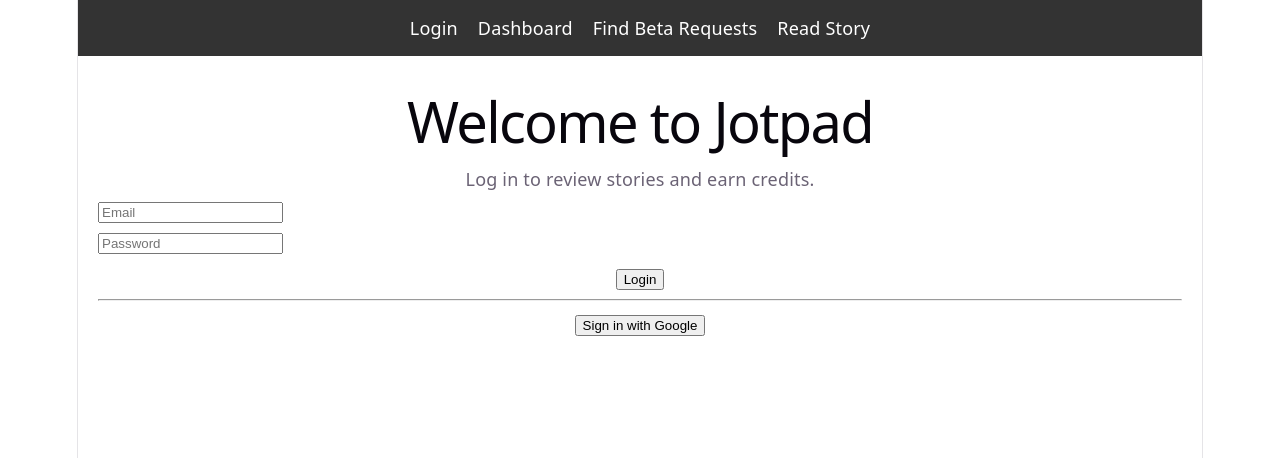
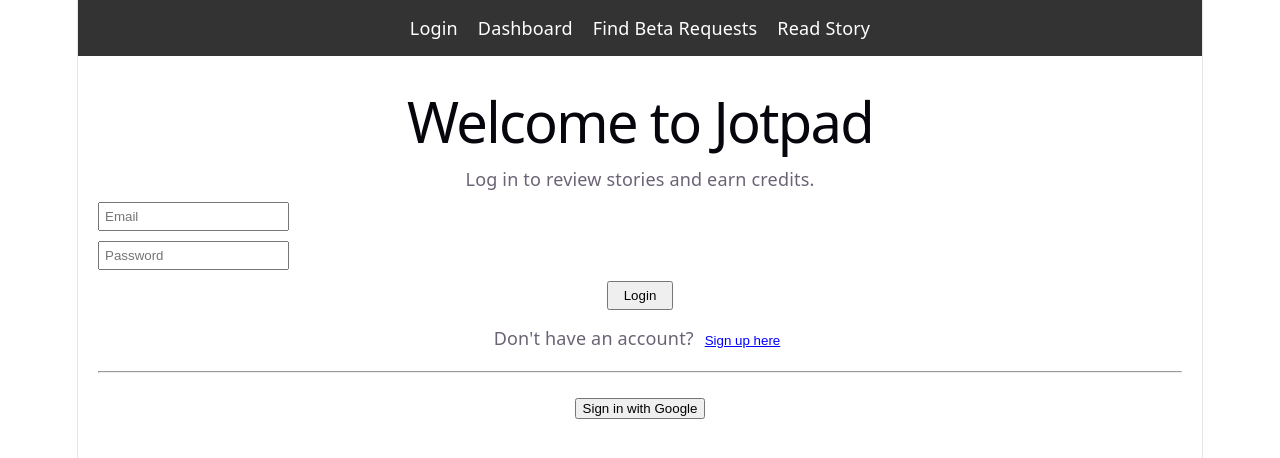
Before and after one commit to UCR-CS110/final-project-jotpad, a React app in the folder frontend/: page / in a window 1280 px wide. Shown: the top 458 px of the page. Built offline with nearby package versions, Linux system fonts and the light colour scheme; the HTML template or start-up script is replaced by a standard one.

Commit message:
Update Login.jsx with React state for user authentication

```diff
--- a/frontend/src/components/Login.jsx
+++ b/frontend/src/components/Login.jsx
@@ -1,17 +1,68 @@
-import React from 'react';
+import React, { useState } from 'react';
 
 function Login() {
+  // Store the user input
+  const [email, setEmail] = useState('');
+  const [password, setPassword] = useState('');
+
+  // true = Login view, false = Sign Up view
+  const [isLoginView, setIsLoginView] = useState(true);
+
+  const handleSubmit = (e) => {
+    e.preventDefault(); // Prevents the page from reloading
+    if (isLoginView) {
+      alert(`Logging in with: ${email}!`);
+      // Future logic for Login API call
+    } else {
+      alert(`Creating a new account with: ${email}!`);
+      // Future logic for Sign Up API call
+    }
+  };
+
   return (
     <div style={{ padding: '20px' }}>
       <h1>Welcome to Jotpad</h1>
-      <p>Log in to review stories and earn credits.</p>
-      <form>
-        <input type="email" placeholder="Email" style={{ display: 'block', margin: '10px 0' }} />
-        <input type="password" placeholder="Password" style={{ display: 'block', margin: '10px 0' }} />
-        <button type="button">Login</button>
+
+      {/* Text based on the current view */}
+      <p>{isLoginView ? 'Log in to review stories and earn credits.' : 'Create an account to join the community and share your stories.'}</p>
+
+      <form onSubmit={handleSubmit}>
+        <input
+          type="email"
+          placeholder="Email"
+          value={email}
+          onChange={(e) => setEmail(e.target.value)}
+          style={{ display: 'block', margin: '10px 0', padding: '5px' }}
+          required
+        />
+        <input
+          type="password"
+          placeholder="Password"
+          value={password}
+          onChange={(e) => setPassword(e.target.value)}
+          style={{ display: 'block', margin: '10px 0', padding: '5px' }}
+          required
+        />
+        <button type="submit" style={{ padding: '5px 15px', cursor: 'pointer' }}>
+          {isLoginView ? 'Login' : 'Sign Up'}
+        </button>
       </form>
-      <hr />
-      <button type="button">Sign in with Google</button>
+
+      <p style={{ marginTop: '15px' }}>
+        {isLoginView ? "Don't have an account? " : "Already have an account? "}
+        <button
+          type="button"
+          onClick={() => setIsLoginView(!isLoginView)}
+          style={{ background: 'none', border: 'none', color: 'blue', cursor: 'pointer', textDecoration: 'underline' }}
+        >
+          {isLoginView ? 'Sign up here' : 'Log in here'}
+        </button>
+      </p>
+
+      <hr style={{ margin: '20px 0' }} />
+      <button type="button" onClick={() => alert("Google sign-in coming soon!")}>
+        Sign in with Google
+      </button>
     </div>
   );
 }
```
